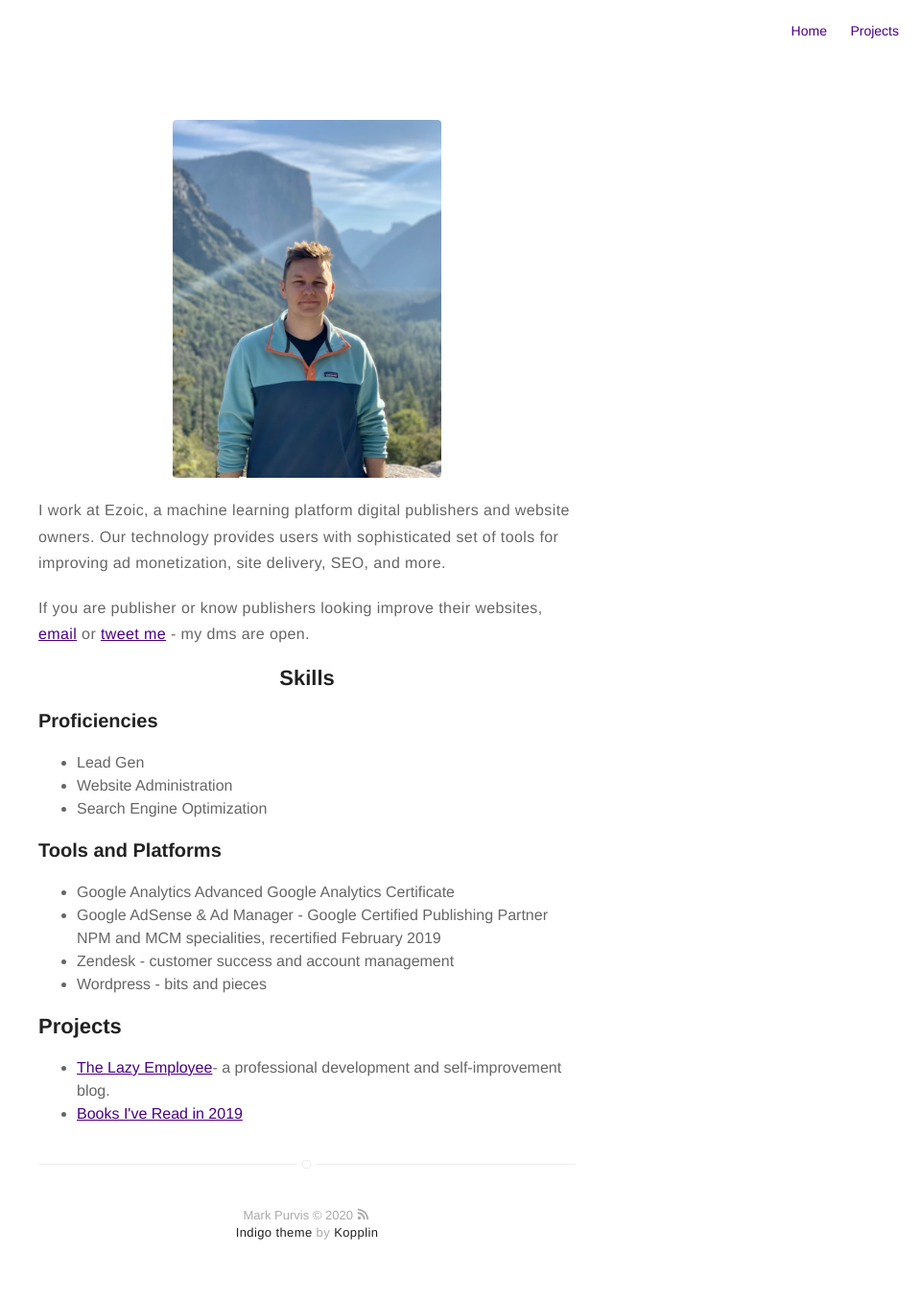
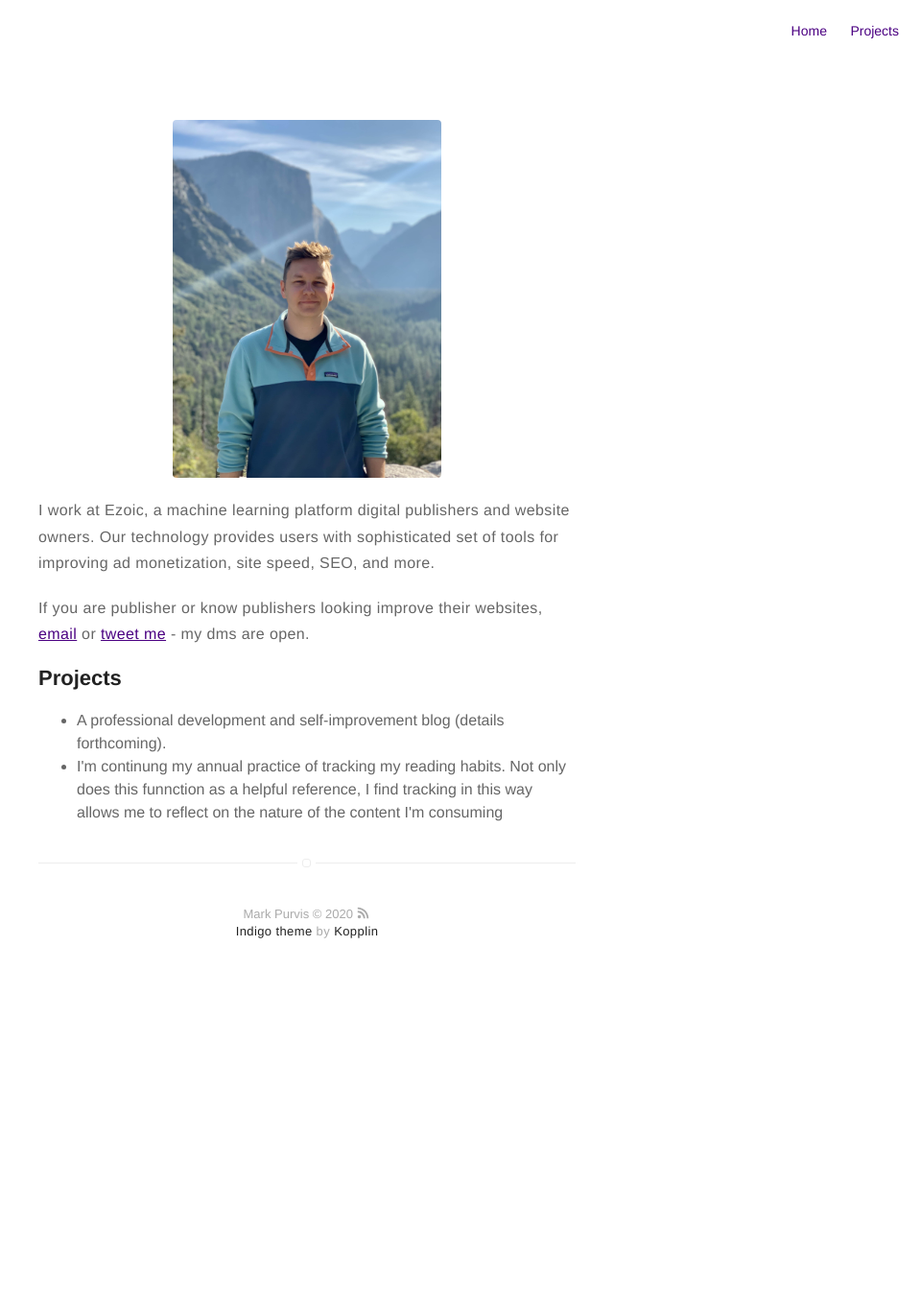
Before and after one commit to markprvs/markprvs.github.io, a Jekyll site: the page built from about.md, in a window 1280 px wide. Shown: the whole page at 96% size, without its empty margins (320-1280 px from the left). Built offline with Jekyll 4.4.1, drawn with Linux system fonts in a browser that asks for light colours; after the commit the page ends 1042 px from its top, so only the background shows below that.

Commit message:
about me updates

```diff
--- a/about.md
+++ b/about.md
@@ -5,34 +5,14 @@ layout: page
 
 ![Profile Image]({{ site.url }}/{{ site.picture }})
 
-<p> <b>I work at Ezoic, a machine learning platform digital publishers and website owners. Our technology provides users with sophisticated set of tools for improving ad monetization, site delivery, SEO, and more.</b></p>
+<p> <b>I work at Ezoic, a machine learning platform digital publishers and website owners. Our technology provides users with sophisticated set of tools for improving ad monetization, site speed, SEO, and more.</b></p>
 
 <p><b> If you are publisher or know publishers looking improve their websites, <a href="mailto:me@mark-purvis.com">email</a> or <a href="https://www.twitter.com/markprvs/">tweet me</a> - my dms are open.
-
-<h2><div style="text-align: center">Skills</div></h2>
-
-<h3>Proficiencies</h3>
-
-<ul class="skill-list">
-	<li><b>Lead Gen</b></li>
-	<li><b>Website Administration</b></li>
-	<li><b>Search Engine Optimization</b></li>
-
-</ul>
-
-<h3>Tools and Platforms</h3>
-<ul class="skill-list">
-	<li><b>Google Analytics</b> Advanced Google Analytics Certificate</li>
-	<li><b>Google AdSense & Ad Manager</b> - Google Certified Publishing Partner NPM and MCM specialities, recertified February 2019</li>
-	<li><b>Zendesk</b> - customer success and account management </li>
-	<li><b>Wordpress</b> - bits and pieces </li>
-</ul>
-
 
 
 <h2>Projects</h2>
 
 <ul>
-	<li><a href="https://www.thelazyemployee.com/"> The Lazy Employee</a>- a professional development and self-improvement blog.</li>
-	<li><a href="https://mark-purvis.com/books-read-in-2019/">Books I've Read in 2019</a></li>
+	<li>A professional development and self-improvement blog (details forthcoming).</li>
+	<li>I'm continung my annual practice of tracking my reading habits. Not only does this funnction as a helpful reference, I find tracking in this way allows me to reflect on the nature of the content I'm consuming</li>
 </ul>
```
